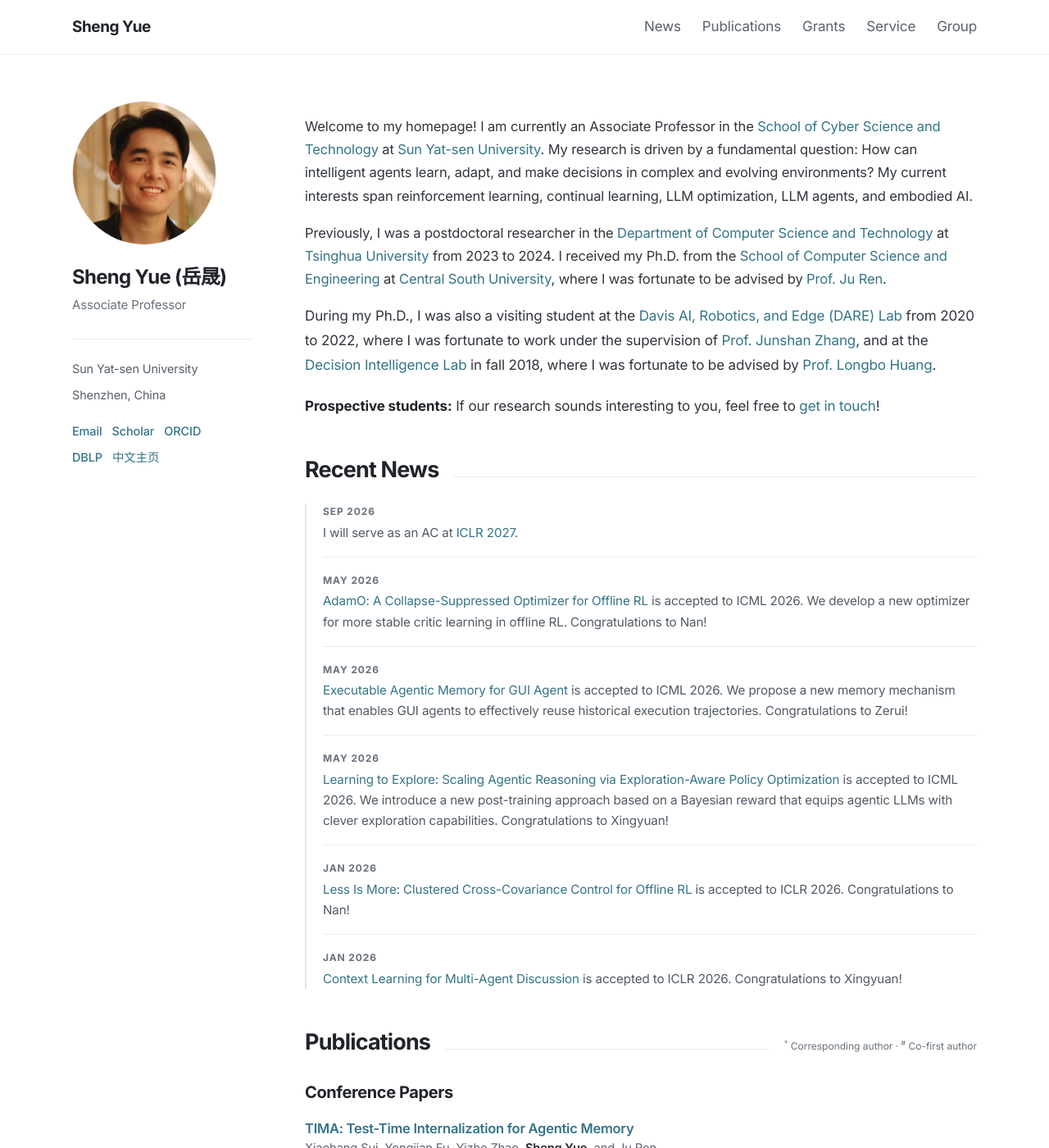
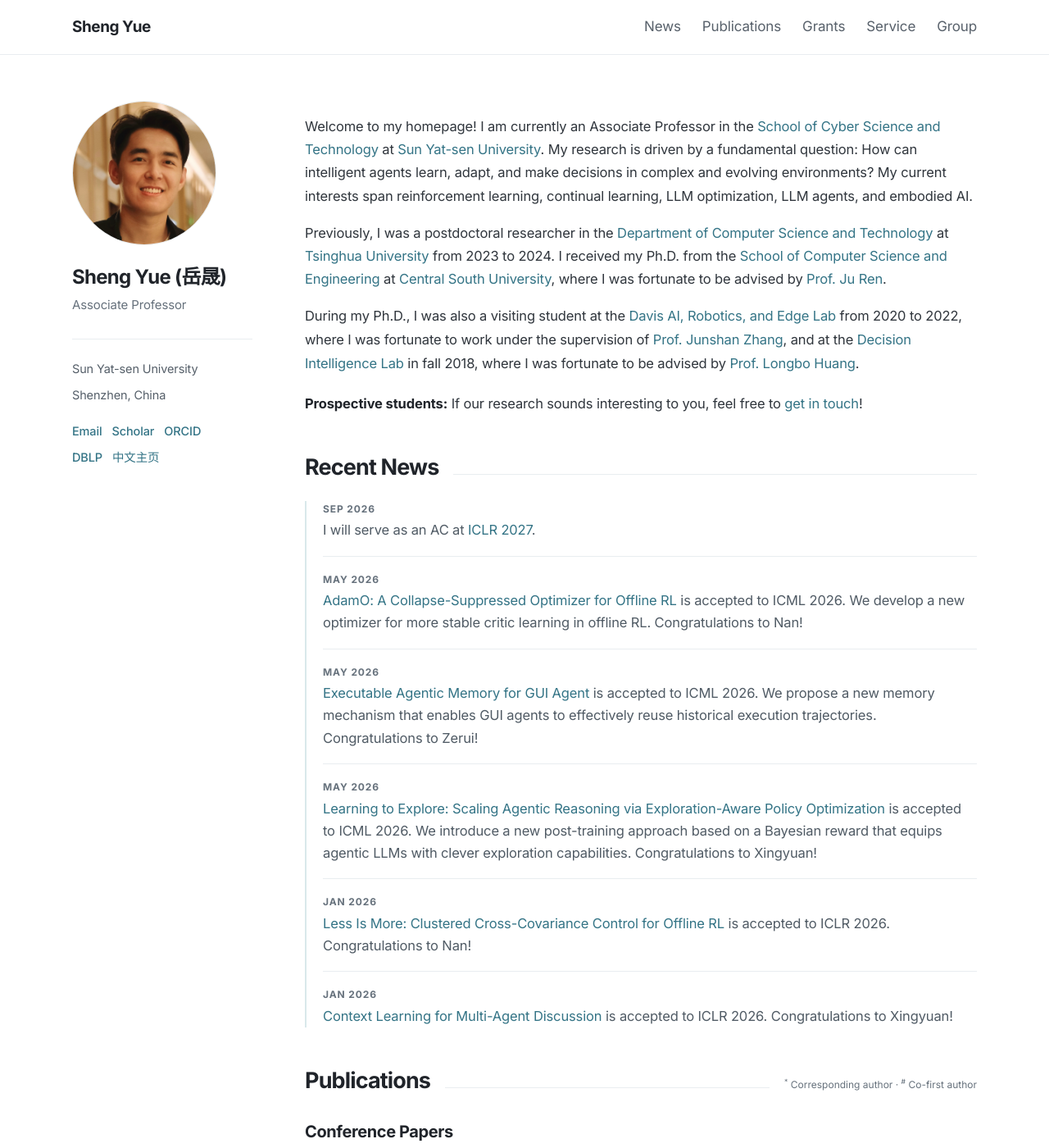
Before and after one commit to shaunyue/shaunyue.github.io, a Jekyll site: the page built from _pages/homepage.md, in a window 1280 px wide and 1400 px high. Shown: the whole window at 82% size. Built offline with Jekyll 4.4.1, drawn with Linux system fonts in a browser that asks for light colours.

Commit message:
Update homepage

```diff
--- a/_pages/homepage.md
+++ b/_pages/homepage.md
@@ -8,7 +8,7 @@ Welcome to my homepage! I am currently an Associate Professor in the [School of
 
 Previously, I was a postdoctoral researcher in the [Department of Computer Science and Technology](https://www.cs.tsinghua.edu.cn/) at [Tsinghua University](https://www.tsinghua.edu.cn/) from 2023 to 2024. I received my Ph.D. from the [School of Computer Science and Engineering](https://cse.csu.edu.cn/)  at [Central South University](https://www.csu.edu.cn), where I was fortunate to be advised by [Prof. Ju Ren](https://juren1987.github.io/).
 
-During my Ph.D., I was also a visiting student at the [Davis AI, Robotics, and Edge (DARE) Lab](https://faculty.engineering.ucdavis.edu/jzhang/research-group/) from 2020 to 2022, where I was fortunate to work under the supervision of [Prof. Junshan Zhang](https://faculty.engineering.ucdavis.edu/jzhang/), and at the [Decision Intelligence Lab](https://people.iiis.tsinghua.edu.cn/~dilab/index.html) in fall 2018, where I was fortunate to be advised by [Prof. Longbo Huang](http://people.iiis.tsinghua.edu.cn/~huang/index.html).
+During my Ph.D., I was also a visiting student at the [Davis AI, Robotics, and Edge Lab](https://faculty.engineering.ucdavis.edu/jzhang/research-group/) from 2020 to 2022, where I was fortunate to work under the supervision of [Prof. Junshan Zhang](https://faculty.engineering.ucdavis.edu/jzhang/), and at the [Decision Intelligence Lab](https://people.iiis.tsinghua.edu.cn/~dilab/index.html) in fall 2018, where I was fortunate to be advised by [Prof. Longbo Huang](http://people.iiis.tsinghua.edu.cn/~huang/index.html).
 {: .intro }
 
 
--- a/assets/css/main.css
+++ b/assets/css/main.css
@@ -131,10 +131,9 @@ a:focus-visible { outline: 2px solid var(--accent); outline-offset: 3px; }
 .main { min-width: 0; }
 .main a { text-decoration: none; }
 .main a:hover, .main a:focus-visible { text-decoration: underline; }
-.intro { margin: 0 0 18px; font-size: 17px; line-height: 1.76; }
+.intro { margin: 0 0 18px; line-height: 1.76; }
 .student-note {
   margin: 22px 0 36px;
-  font-size: 17px;
   line-height: 1.5;
 }
 .student-note strong { color: var(--heading); font-weight: 650; }
@@ -199,7 +198,6 @@ a:focus-visible { outline: 2px solid var(--accent); outline-offset: 3px; }
   padding: 0 0 17px;
   border-bottom: 1px solid var(--border);
   color: #505b65;
-  font-size: 15.2px;
   line-height: 1.65;
 }
 .news-list dd:last-child { margin-bottom: 0; padding-bottom: 0; border-bottom: 0; }
@@ -209,7 +207,7 @@ a:focus-visible { outline: 2px solid var(--accent); outline-offset: 3px; }
 .publication-list > li {
   padding: 12px 0 14px;
   color: #59616b;
-  font-size: 14.7px;
+  font-size: 15px;
   line-height: 1.6;
 }
 .publication-list > li:first-child { padding-top: 0; }
@@ -222,17 +220,17 @@ a:focus-visible { outline: 2px solid var(--accent); outline-offset: 3px; }
 }
 .publication-list > li > strong:first-child a { font-weight: inherit; }
 .publication-list > li > strong:not(:first-child) { color: var(--heading); font-weight: 600; }
-.publication-list > li > em:last-child { color: var(--muted); font-size: 14px; font-style: normal; }
+.publication-list > li > em:last-child { color: var(--muted); font-style: normal; }
 .publication-list > li > em:last-child strong { color: var(--accent); font-weight: 600; }
 
-.grant-list { display: grid; grid-template-columns: 128px minmax(0, 1fr); column-gap: 22px; }
+.grant-list { display: grid; grid-template-columns: max-content minmax(0, 1fr); column-gap: 22px; }
 .grant-list dt, .grant-list dd { padding: 17px 0; border-top: 1px solid var(--border); line-height: 1.6; }
 .grant-list dt:first-child, .grant-list dt:first-child + dd { padding-top: 0; border-top: 0; }
-.grant-list dt { color: var(--muted); font-size: 13px; font-weight: 600; letter-spacing: .045em; }
-.grant-list dd { margin: 0; color: var(--muted); font-size: 13px; }
-.grant-list dd > strong:first-child { color: var(--muted); font-size: 13px; font-weight: 600; line-height: 1.6; }
-.grant-list dd > strong:nth-of-type(2) { color: var(--heading); font-size: 15px; font-weight: 600; line-height: 1.5; }
-.grant-list dd > em:last-child { font-size: 14px; font-style: normal; }
+.grant-list dt { color: var(--muted); font-size: 15px; font-weight: 600; letter-spacing: .045em; }
+.grant-list dd { margin: 0; color: var(--muted); font-size: 15px; }
+.grant-list dd > strong:first-child { color: var(--muted); font-weight: 600; line-height: 1.6; }
+.grant-list dd > strong:nth-of-type(2) { color: var(--heading); font-size: 16.5px; font-weight: 600; line-height: 1.5; }
+.grant-list dd > em:last-child { font-style: normal; }
 
 .group-page-heading { margin-top: 0 !important; }
 .group-intro { margin: -8px 0 12px; color: var(--muted); font-size: 15px; }
```
